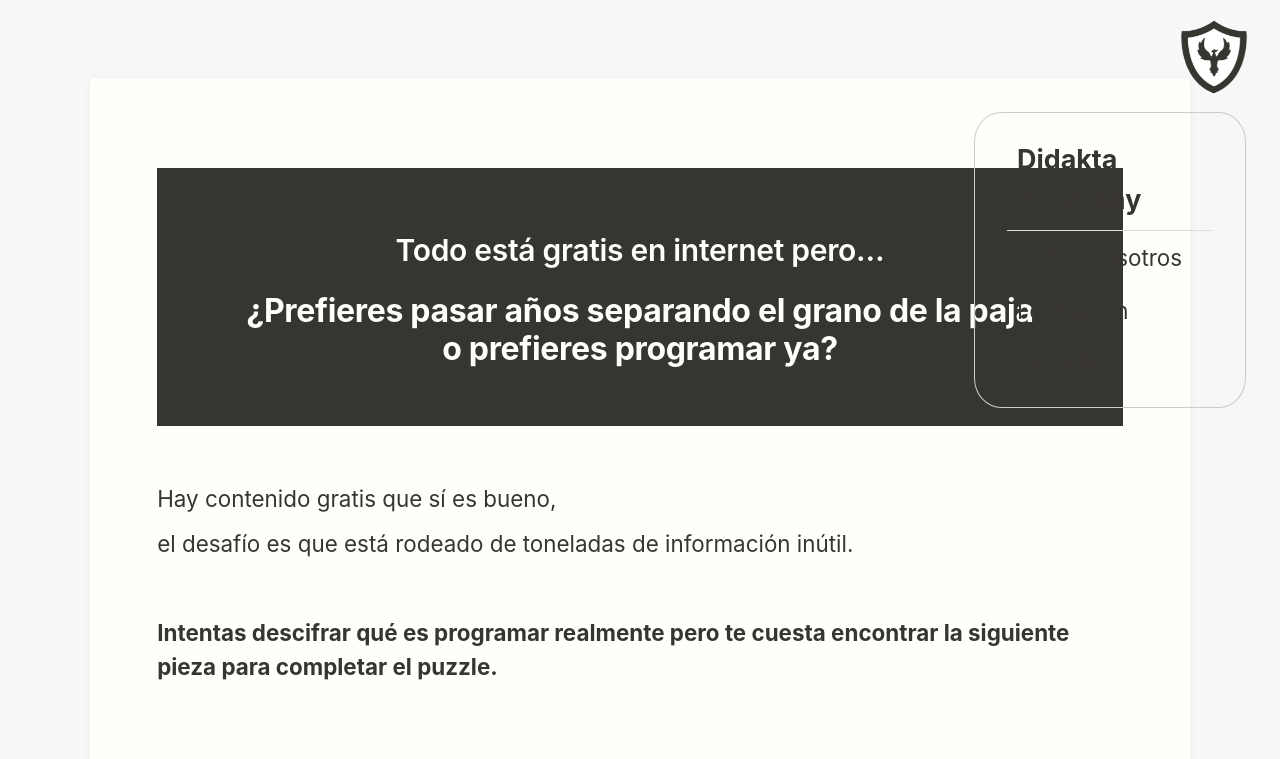
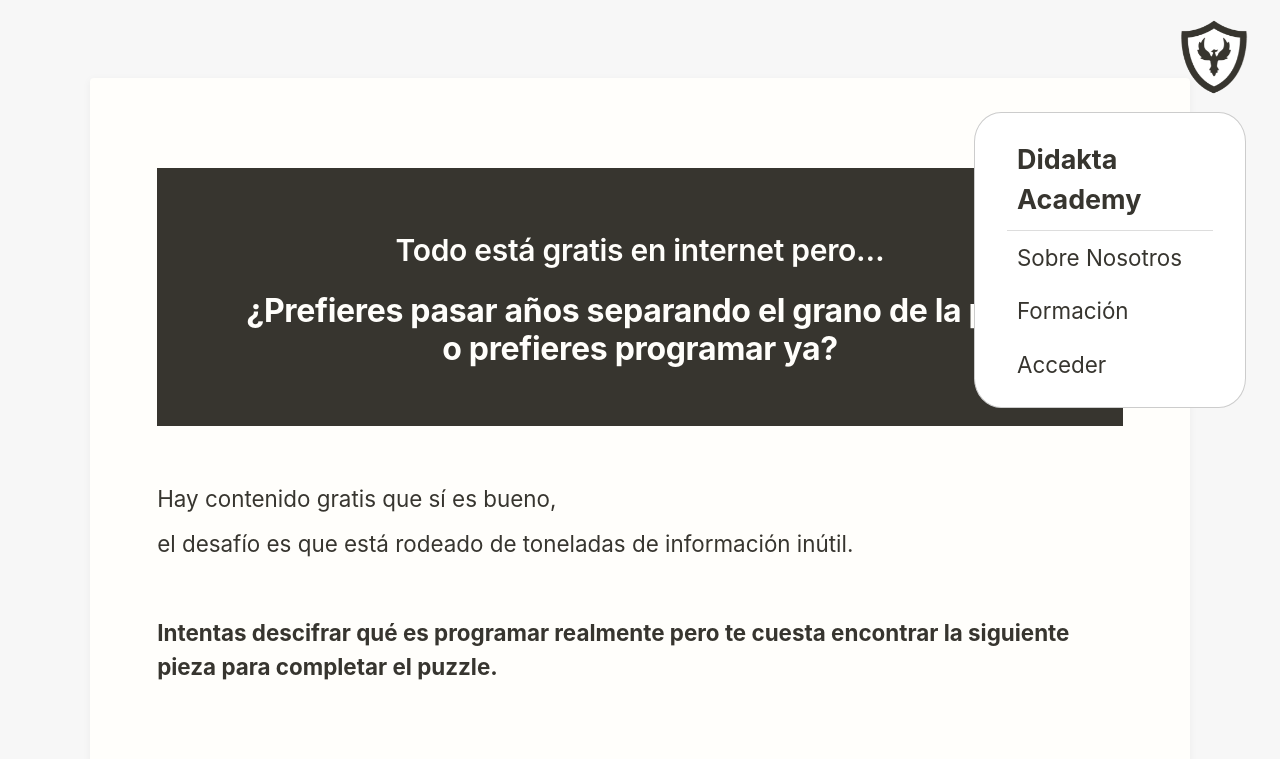
Before and after one commit to Didakta-Academy/pruebas-1, a plain HTML site: page index.html in a window 1280 px wide. Both pictures are taken after a click on the picture 1214 px from the left and 57 px from the top of the page. Shown: the top 759 px of the page. Drawn offline with Linux system fonts and the light colour scheme.

Commit message:
Adding background to menu

```diff
--- a/styles/styles-articulos.css
+++ b/styles/styles-articulos.css
@@ -190,7 +190,7 @@ h1 {
     position: absolute;
     top: 7rem; /* Espaciado debajo del logo */
     right: 1.5rem;
-    /* background-color: rgb(255, 248, 239); */
+    background-color: rgb(255, 255, 255);
     /* box-shadow: 0 4px 6px rgba(0, 0, 0, 0.1); */
     border: 1px solid #ccc;
     list-style: none;
```
